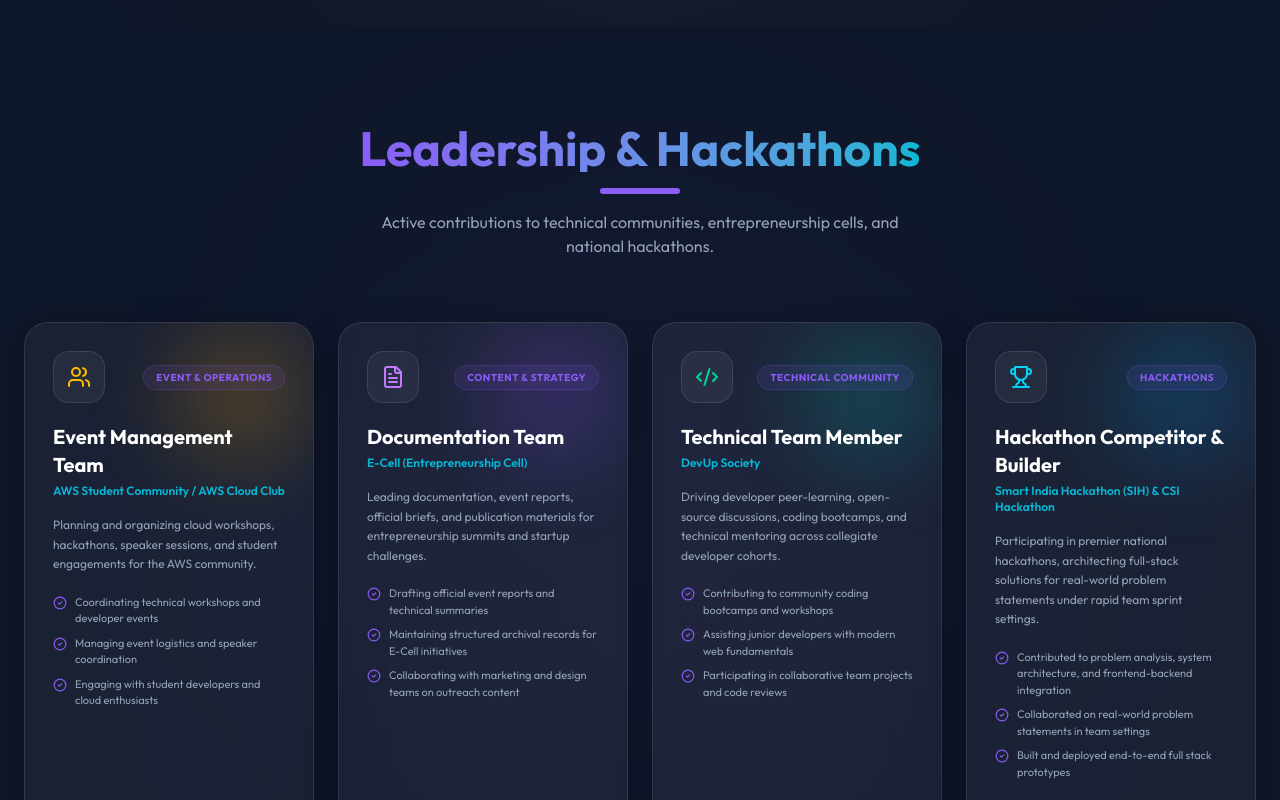
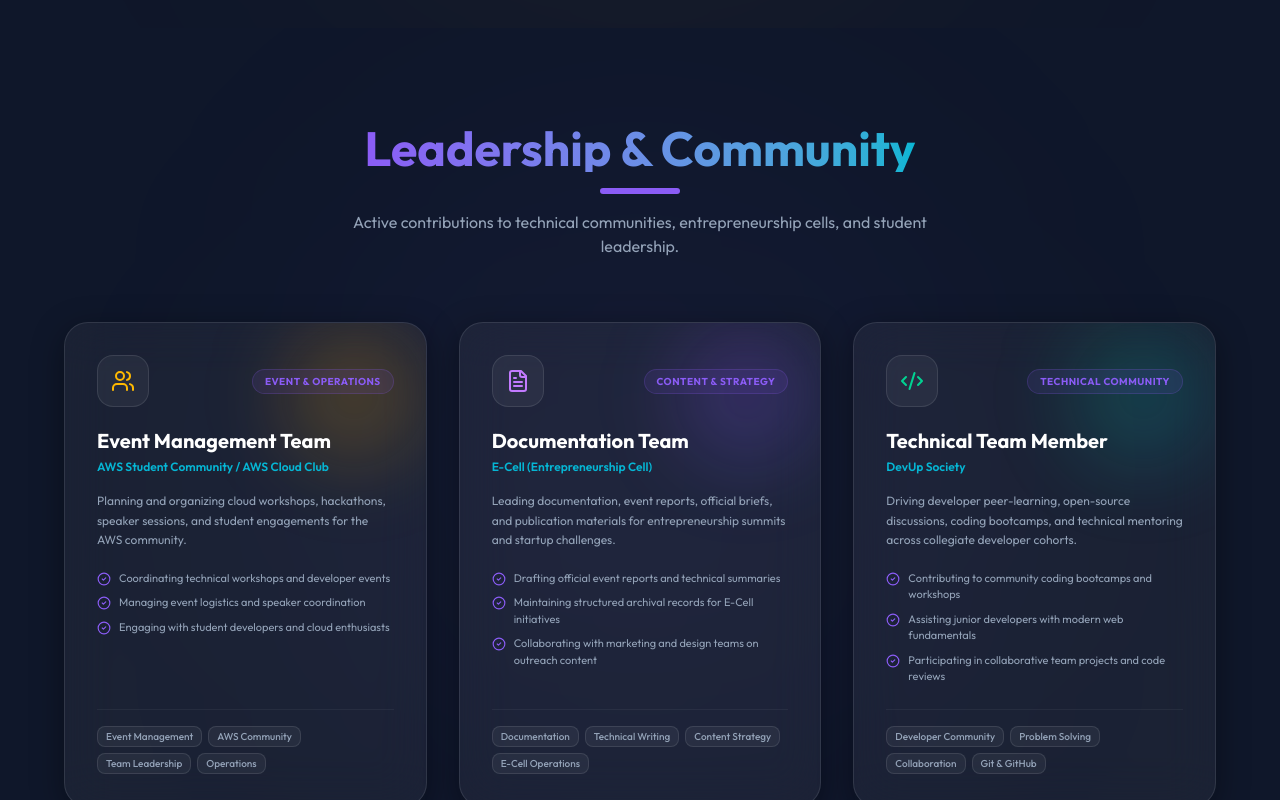
Before and after one commit to siribeesu/siribeesu-portfolio, a React (Vite) app: page / in a window 1280 px wide. Shown: the part 5060-5860 px from the top of the page. Built offline with nearby package versions, Linux system fonts and the light colour scheme.

Commit message:
Remove Hackathons card and adjust Leadership & Community grid

```diff
--- a/src/components/Leadership.jsx
+++ b/src/components/Leadership.jsx
@@ -1,6 +1,6 @@
 import React from 'react';
 import { motion } from 'framer-motion';
-import { Users, FileText, Code2, Sparkles, CheckCircle2, Trophy } from 'lucide-react';
+import { Users, FileText, Code2, CheckCircle2 } from 'lucide-react';
 
 const Leadership = () => {
     const roles = [
@@ -45,20 +45,6 @@ const Leadership = () => {
             skills: ["Developer Community", "Problem Solving", "Collaboration", "Git & GitHub"],
             gradient: "from-emerald-500/20 to-cyan-500/20",
             icon: <Code2 className="w-6 h-6 text-emerald-400" />
-        },
-        {
-            role: "Hackathon Competitor & Builder",
-            organization: "Smart India Hackathon (SIH) & CSI Hackathon",
-            badge: "Hackathons",
-            description: "Participating in premier national hackathons, architecting full-stack solutions for real-world problem statements under rapid team sprint settings.",
-            highlights: [
-                "Contributed to problem analysis, system architecture, and frontend-backend integration",
-                "Collaborated on real-world problem statements in team settings",
-                "Built and deployed end-to-end full stack prototypes"
-            ],
-            skills: ["Smart India Hackathon", "CSI Hackathon", "System Architecture", "Prototyping"],
-            gradient: "from-cyan-500/20 to-blue-500/20",
-            icon: <Trophy className="w-6 h-6 text-cyan-400" />
         }
     ];
 
@@ -75,7 +61,7 @@ const Leadership = () => {
                         viewport={{ once: true }}
                         className="text-4xl md:text-5xl font-bold mb-4 bg-gradient-to-r from-primary to-secondary bg-clip-text text-transparent inline-block"
                     >
-                        Leadership & Hackathons
+                        Leadership & Community
                     </motion.h2>
                     <motion.div
                         initial={{ width: 0 }}
@@ -84,11 +70,11 @@ const Leadership = () => {
                         className="h-1.5 bg-primary mx-auto rounded-full mb-4"
                     />
                     <p className="text-text-muted max-w-xl mx-auto text-sm md:text-base">
-                        Active contributions to technical communities, entrepreneurship cells, and national hackathons.
+                        Active contributions to technical communities, entrepreneurship cells, and student leadership.
                     </p>
                 </div>
 
-                <div className="grid grid-cols-1 md:grid-cols-2 lg:grid-cols-4 gap-6 max-w-7xl mx-auto">
+                <div className="grid grid-cols-1 md:grid-cols-3 gap-8 max-w-6xl mx-auto">
                     {roles.map((item, index) => (
                         <motion.div
                             key={index}
@@ -97,7 +83,7 @@ const Leadership = () => {
                             viewport={{ once: true }}
                             transition={{ duration: 0.5, delay: index * 0.1 }}
                             whileHover={{ y: -8 }}
-                            className="glass p-7 rounded-3xl border border-white/5 hover:border-primary/40 transition-all flex flex-col justify-between group relative overflow-hidden"
+                            className="glass p-8 rounded-3xl border border-white/5 hover:border-primary/40 transition-all flex flex-col justify-between group relative overflow-hidden"
                         >
                             {/* Ambient Top Glow */}
                             <div className={`absolute top-0 right-0 w-36 h-36 bg-gradient-to-br ${item.gradient} rounded-full blur-2xl group-hover:scale-125 transition-all duration-500`} />
```
